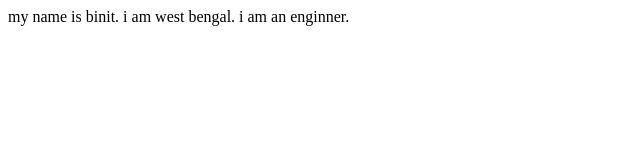
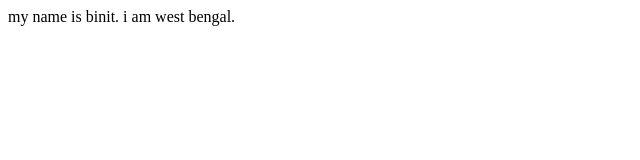
Before and after one commit to b159/gitdemo, a plain HTML site: page index.html in a window 1280 px wide. Shown: the whole page, without its empty margins (0-640 px from the left). Drawn offline with Linux system fonts and the light colour scheme.

Commit message:
4 commit

```diff
--- a/index.html
+++ b/index.html
@@ -8,6 +8,8 @@
 
 	i am west bengal.
 
-	i am an enginner.
+
+
+
 </body>
 </html>
```
